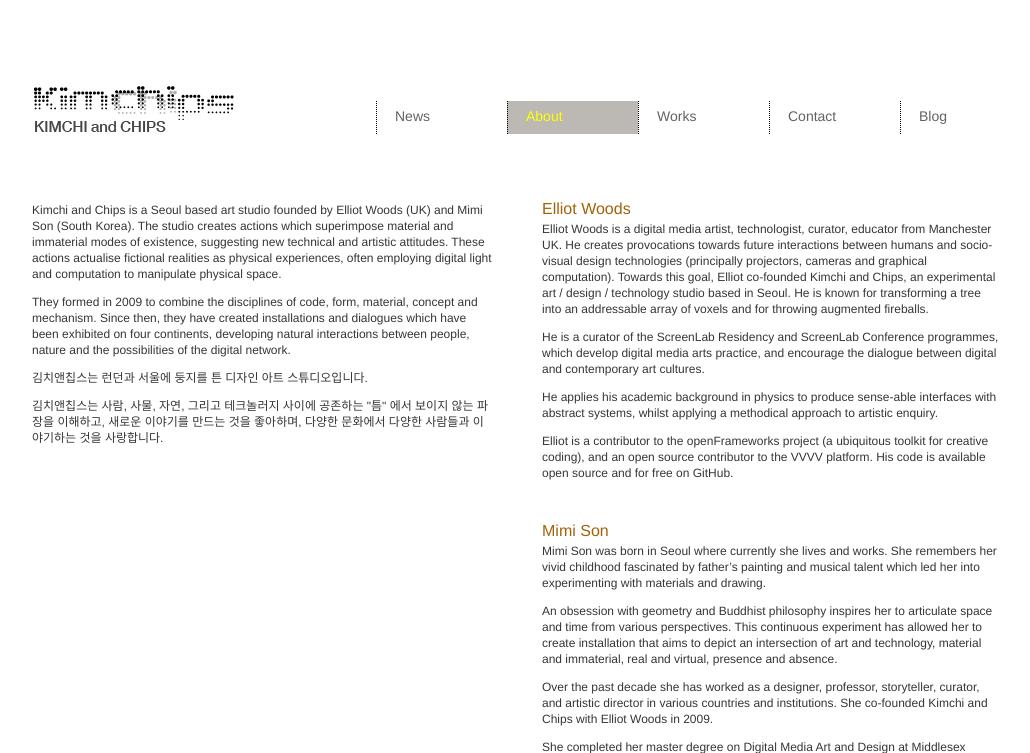
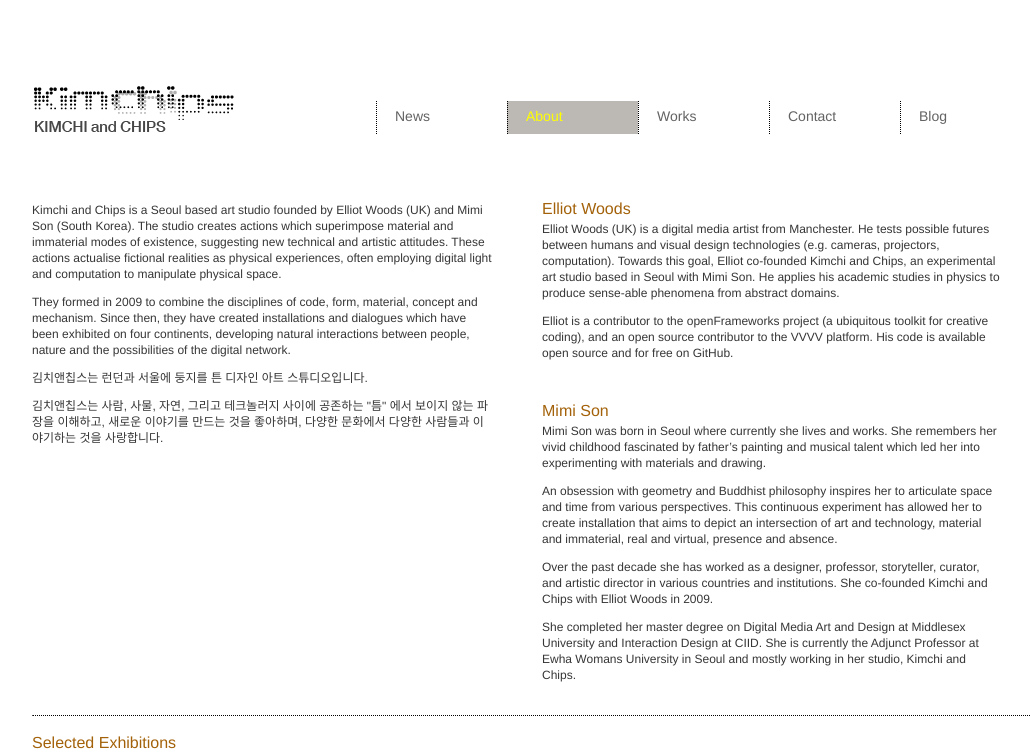
Before and after one commit to elliotwoods/Website.KimchiAndChips, a PHP site: page /about.php in a window 1280 px wide. Shown: the top 753 px of the page, without its empty margins (98-1128 px from the left). Run offline with PHP 8.4, Linux system fonts and the light colour scheme.

Commit message:
elliots bio

```diff
--- a/about.php
+++ b/about.php
@@ -33,12 +33,7 @@
                             Elliot Woods
                         </h1>
                         <p>
-                            Elliot Woods is a digital media artist, technologist, curator, educator from Manchester UK. He creates provocations towards future interactions between humans and socio-visual design technologies (principally projectors, cameras and graphical computation). Towards this goal, Elliot co-founded Kimchi and Chips, an experimental art / design / technology studio based in Seoul. He is known for transforming a tree into an addressable array of voxels and for throwing augmented fireballs.
-                        </p>
-                        <p>
-                            He is a curator of the ScreenLab Residency and ScreenLab Conference programmes, which develop digital media arts practice, and encourage the dialogue between digital and contemporary art cultures.
-                        </p>
-                            He applies his academic background in physics to produce sense-able interfaces with abstract systems, whilst applying a methodical approach to artistic enquiry.
+                            Elliot Woods (UK) is a digital media artist from Manchester. He tests possible futures between humans and visual design technologies (e.g. cameras, projectors, computation). Towards this goal, Elliot co-founded Kimchi and Chips, an experimental art studio based in Seoul with Mimi Son. He applies his academic studies in physics to produce sense-able phenomena from abstract domains.
                         </p>
                         <p>
                             Elliot is a contributor to the openFrameworks project (a ubiquitous toolkit for creative coding), and an open source contributor to the VVVV platform. His code is available open source and for free on GitHub.
```
